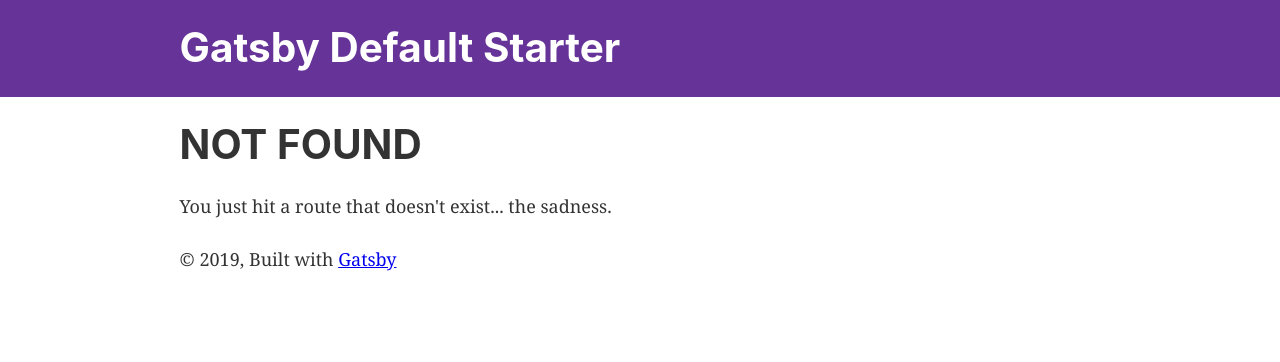
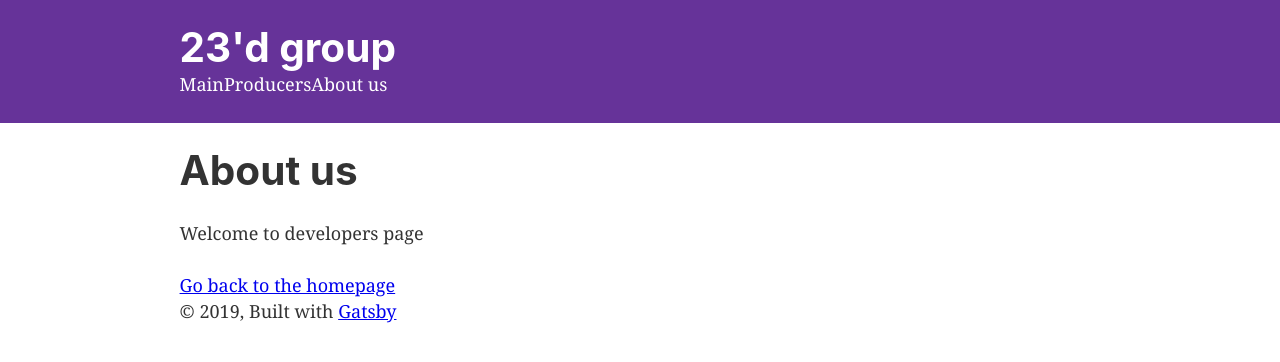
Before and after one commit to cqxg/Culture-Portal, a Gatsby site: page /about-us in a window 1280 px wide. Before the commit this address had no page. Built offline with nearby package versions, Linux system fonts and the light colour scheme; Gatsby itself is replaced by a stand-in of ours.

Commit message:
feat: add basic structure

```diff
--- a/src/components/header.js
+++ b/src/components/header.js
@@ -24,19 +24,29 @@ const Header = ({ siteTitle }) => (
             textDecoration: `none`,
           }}
         >
-          {siteTitle}
+          23'd group
         </Link>
       </h1>
+			<Link to='/'
+				style={{
+					color: `white`,
+					textDecoration: `none`,
+				}}
+			>Main</Link>
+			<Link to='/producers/'
+				style={{
+					color: `white`,
+					textDecoration: `none`,
+				}}
+			>Producers</Link>
+			<Link to='/about-us/'
+				style={{
+					color: `white`,
+					textDecoration: `none`,
+				}}
+			>About us</Link>
     </div>
   </header>
 )
 
-Header.propTypes = {
-  siteTitle: PropTypes.string,
-}
-
-Header.defaultProps = {
-  siteTitle: ``,
-}
-
 export default Header
--- /dev/null
+++ b/src/pages/about-us.js
@@ -0,0 +1,16 @@
+import React from "react"
+import { Link } from "gatsby"
+
+import Layout from "../components/layout"
+import SEO from "../components/seo"
+
+const AboutUs = () => (
+  <Layout>
+    <SEO title="RSSchool" />
+    <h1>About us</h1>
+    <p>Welcome to developers page</p>
+    <Link to="/">Go back to the homepage</Link>
+  </Layout>
+)
+
+export default AboutUs
--- a/src/pages/index.js
+++ b/src/pages/index.js
@@ -1,20 +1,19 @@
-import React from "react"
-import { Link } from "gatsby"
+import React from 'react'
+import { Link } from 'gatsby'
 
-import Layout from "../components/layout"
-import Image from "../components/image"
-import SEO from "../components/seo"
+import Layout from '../components/layout'
+import Image from '../components/image'
+import SEO from '../components/seo'
 
 const IndexPage = () => (
   <Layout>
-    <SEO title="Home" />
-    <h1>Hi people</h1>
+    <SEO title='Main' />
+    <h1>Main page</h1>
     <p>Welcome to your new Gatsby site.</p>
     <p>Now go build something great.</p>
     <div style={{ maxWidth: `300px`, marginBottom: `1.45rem` }}>
       <Image />
     </div>
-    <Link to="/page-2/">Go to page 2</Link>
   </Layout>
 )
 
```
Also changed, not shown: src/pages/producers.js (added, +16 -0 lines).
